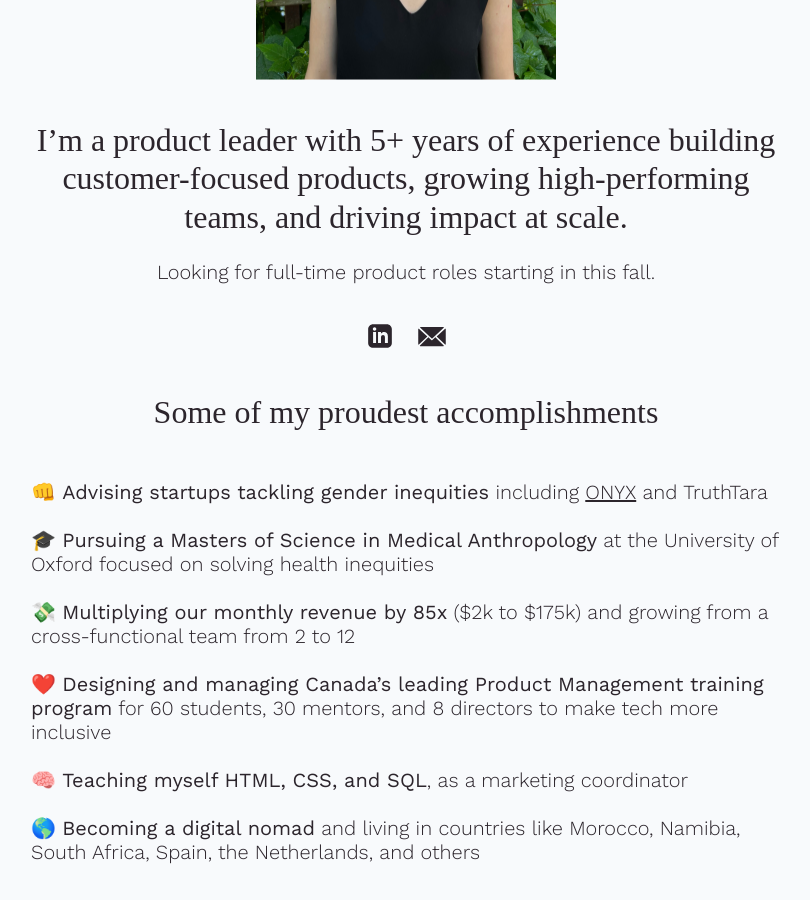
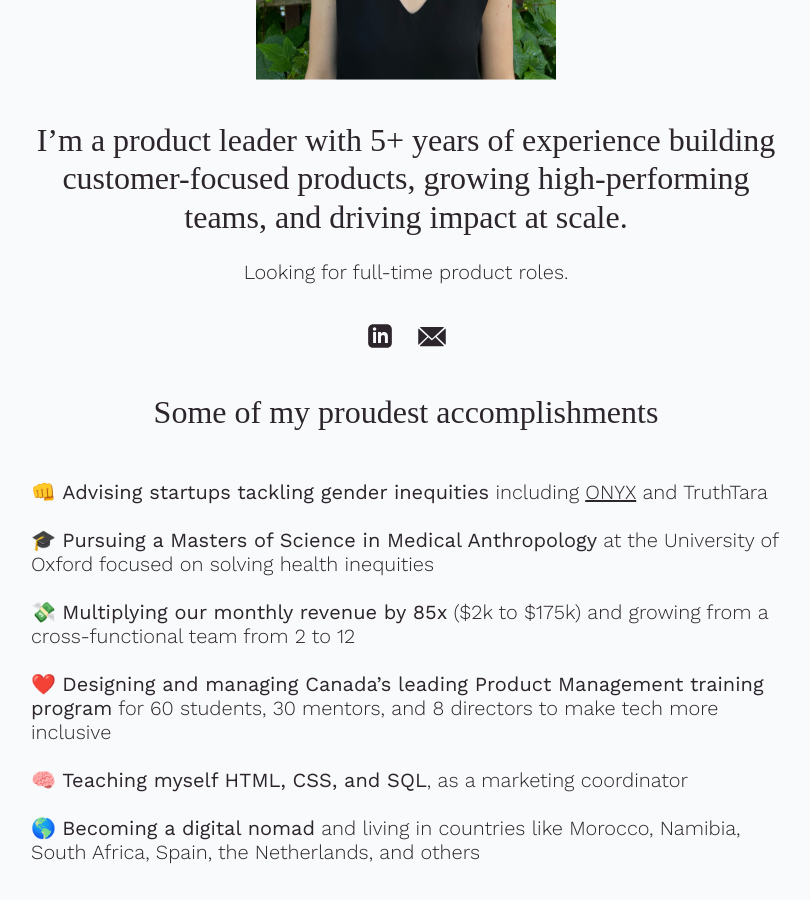
Before and after one commit to shannawn/shannonaw, a Jekyll site: the page index.html, which Jekyll copies as it is, in a window 1280 px wide and 900 px high, scrolled down 434 px. Shown: the whole window, without its empty margins (234-1044 px from the left). Built offline with Jekyll 4.4.1, drawn with Linux system fonts in a browser that asks for light colours; some web fonts are replaced.

Commit message:
Update index.html

```diff
--- a/index.html
+++ b/index.html
@@ -34,7 +34,7 @@
         <h2>
           I’m a product leader with 5+ years of experience<br class="mobile-break"> building customer-focused products, growing high-performing teams, and driving impact at scale.
         </h2>
-        <p>Looking for full-time product roles<br class="mobile-break"> starting in this fall.</p>
+        <p>Looking for full-time product roles.
         </div>
       <div class="contact-container">
         <a href="https://www.linkedin.com/in/shannon-auster-weiss/" target="_blank">
```
